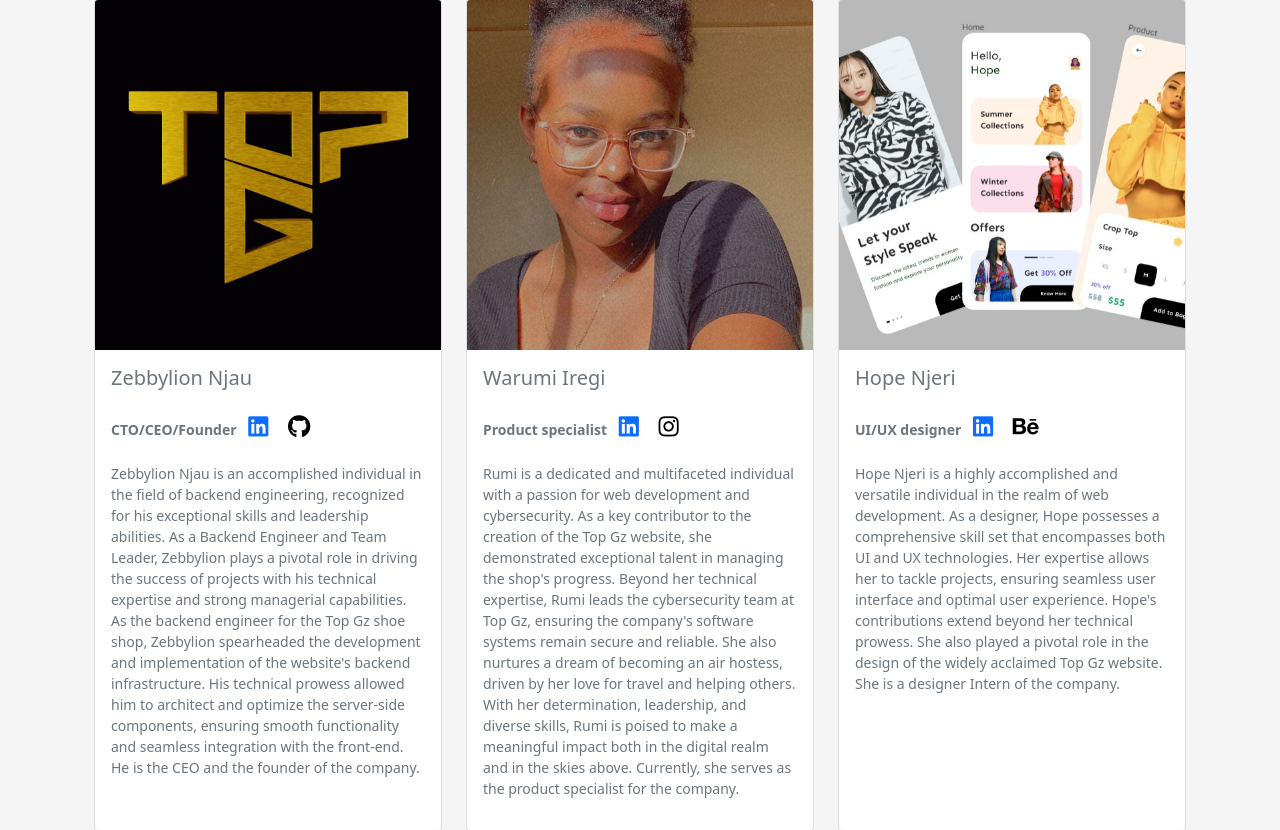
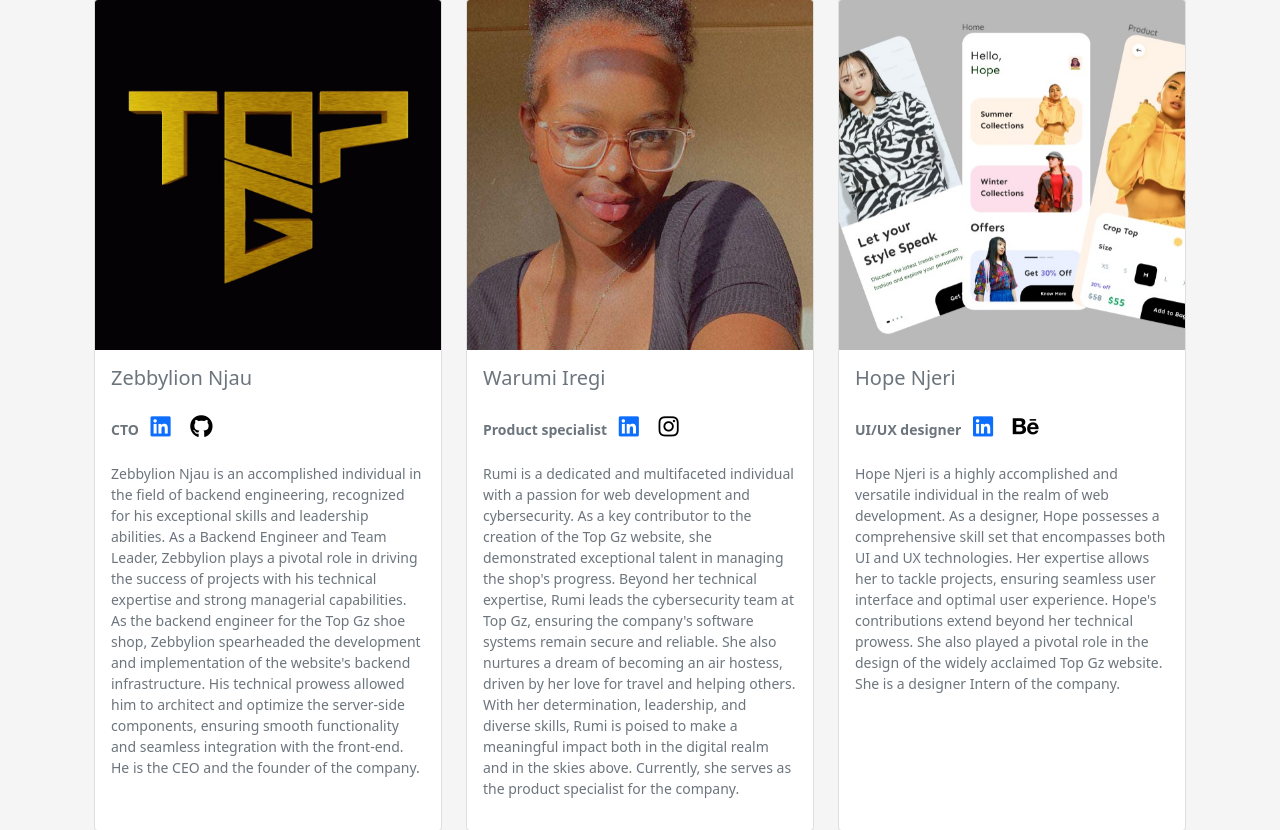
Before and after one commit to myselfisit/Website, a Django app: page /team/ in a window 1280 px wide. Shown: the part 794-1624 px from the top of the page. Run offline with Django 4.2, Linux system fonts and the light colour scheme.

Commit message:
change title

```diff
--- a/the_shop/top_shop/templates/team.html
+++ b/the_shop/top_shop/templates/team.html
@@ -53,7 +53,7 @@
                                     <figcaption class="figure-caption">
                                           <a style="text-decoration: none; cursor: grab;" class="h5">Zebbylion Njau</a>
                                           <br><br>
-                                          <strong>CTO/CEO/Founder</strong>
+                                          <strong>CTO</strong>
                                           <a href="https://www.linkedin.com/in/zebbylion-njau/"><i class="btn-floating btn-sm fab fa-linkedin" style="font-size: 23px;"></i></a>
                                           <a href="https://github.com/zebbyG" class="btn-floating btn-sm text-white"><i class="fab fa-github" style="font-size: 23px; color:black"></i></a>
                                           <br><br>
```
